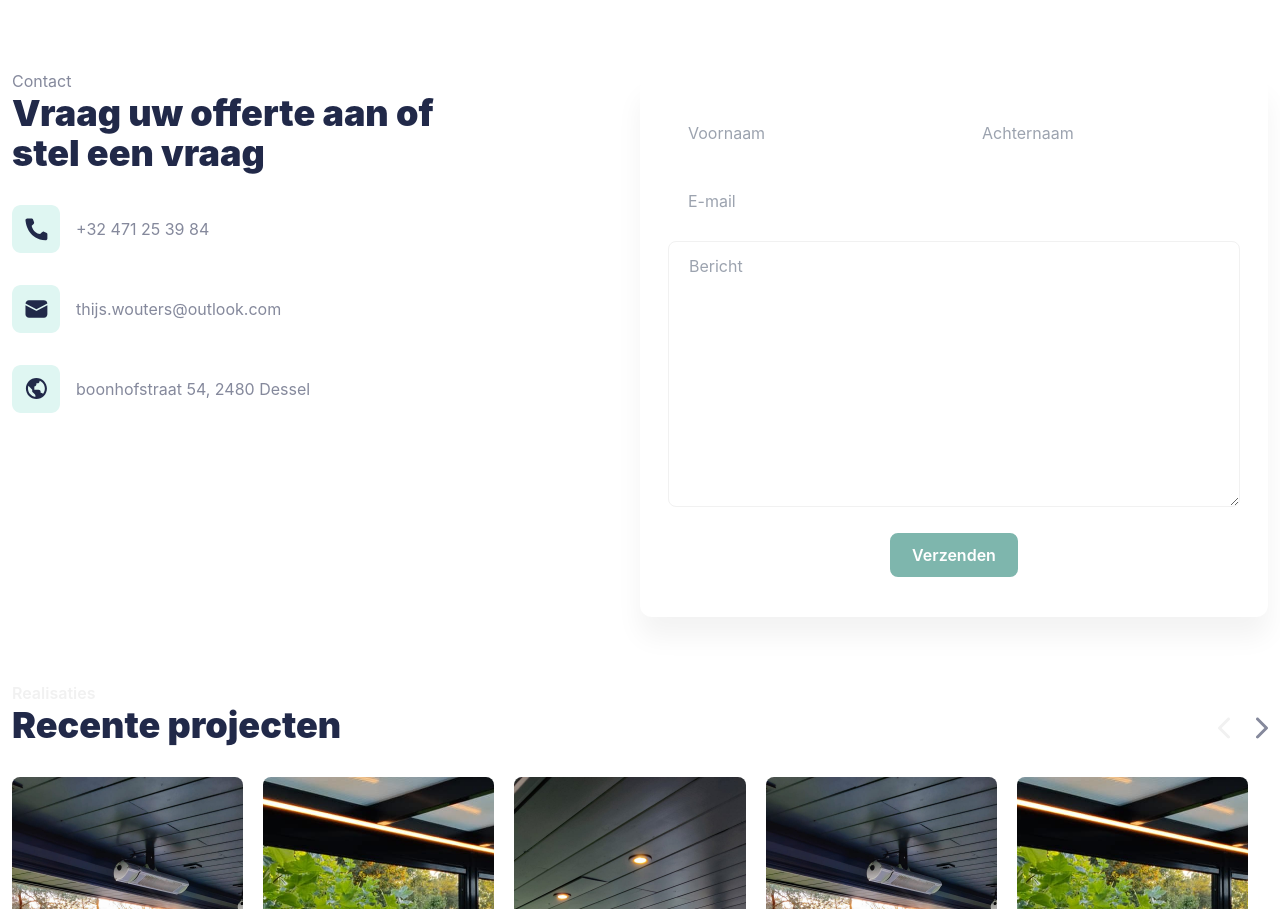
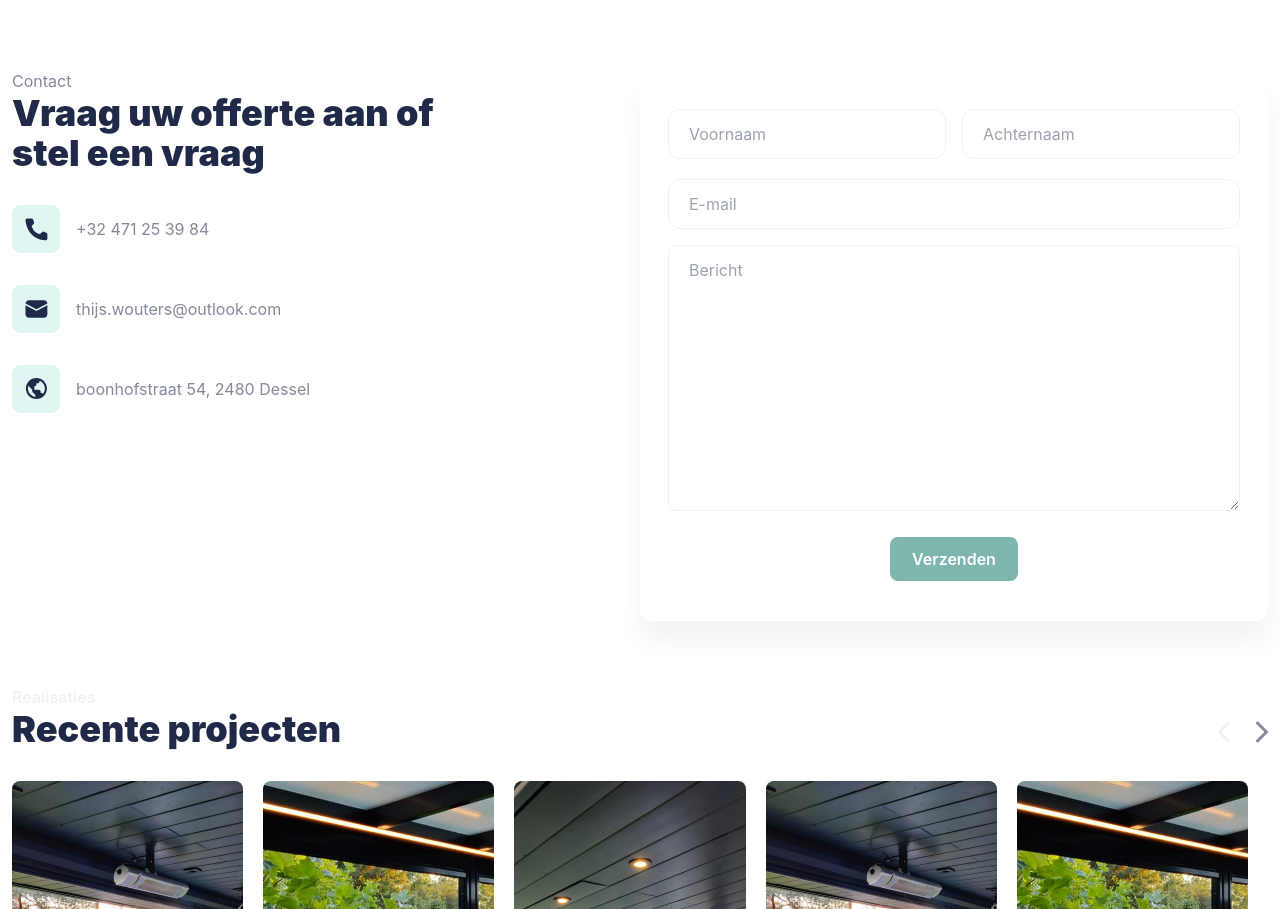
Before and after one commit to web3thijs/twe-nextjs-frontend, a Next.js app: page / in a window 1280 px wide. Shown: the part 1402-2311 px from the top of the page. Built offline with nearby package versions, Linux system fonts and the light colour scheme.

Commit message:
New input style

```diff
--- a/components/shared/form/Input.tsx
+++ b/components/shared/form/Input.tsx
@@ -7,7 +7,7 @@ type InputProps = {
 }
 
 function Input({id, type, placeholder}: InputProps) {
-    return <input id={id} name={id} type={type} className="w-full px-5 py-3 rounded-lg" placeholder={placeholder}></input>
+    return <input id={id} name={id} type={type} className="w-full px-5 py-3 rounded-xl border border-solid border-gray-light" placeholder={placeholder}></input>
 }
 
 export default Input;
```
